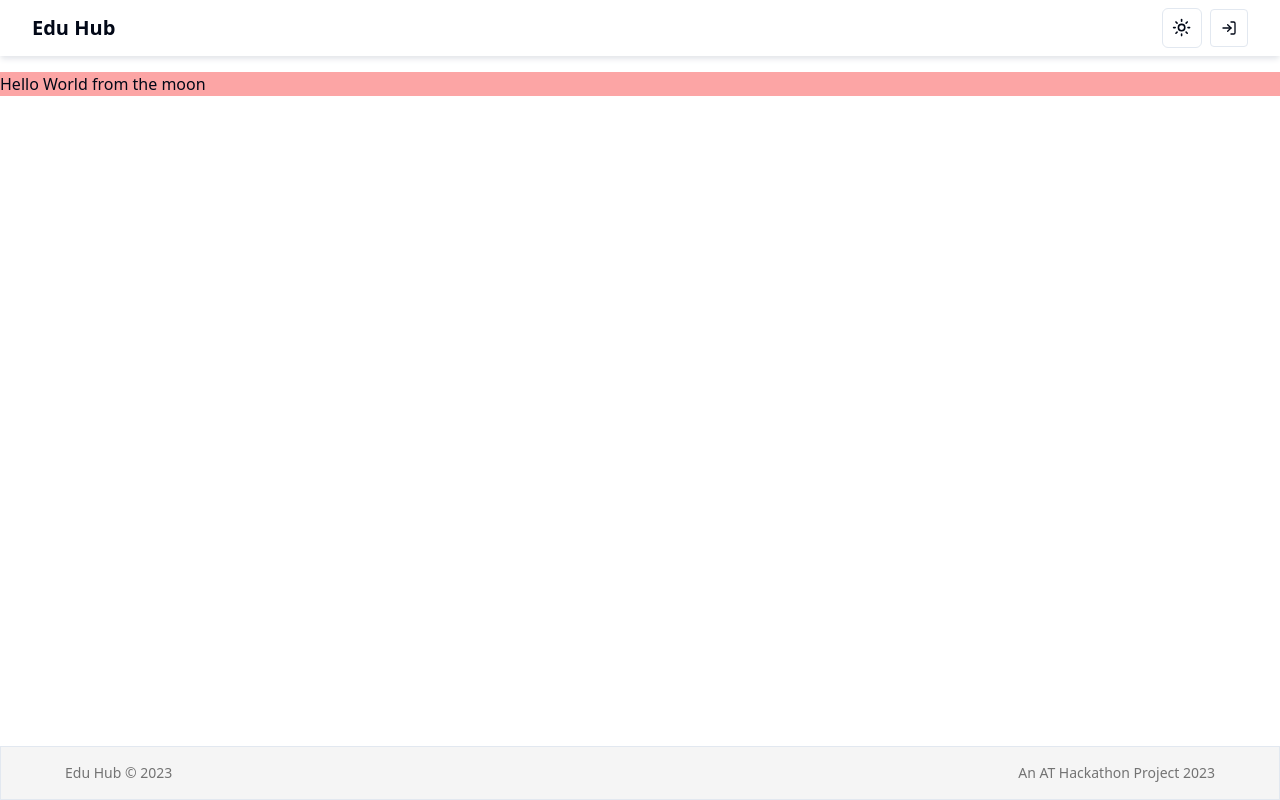
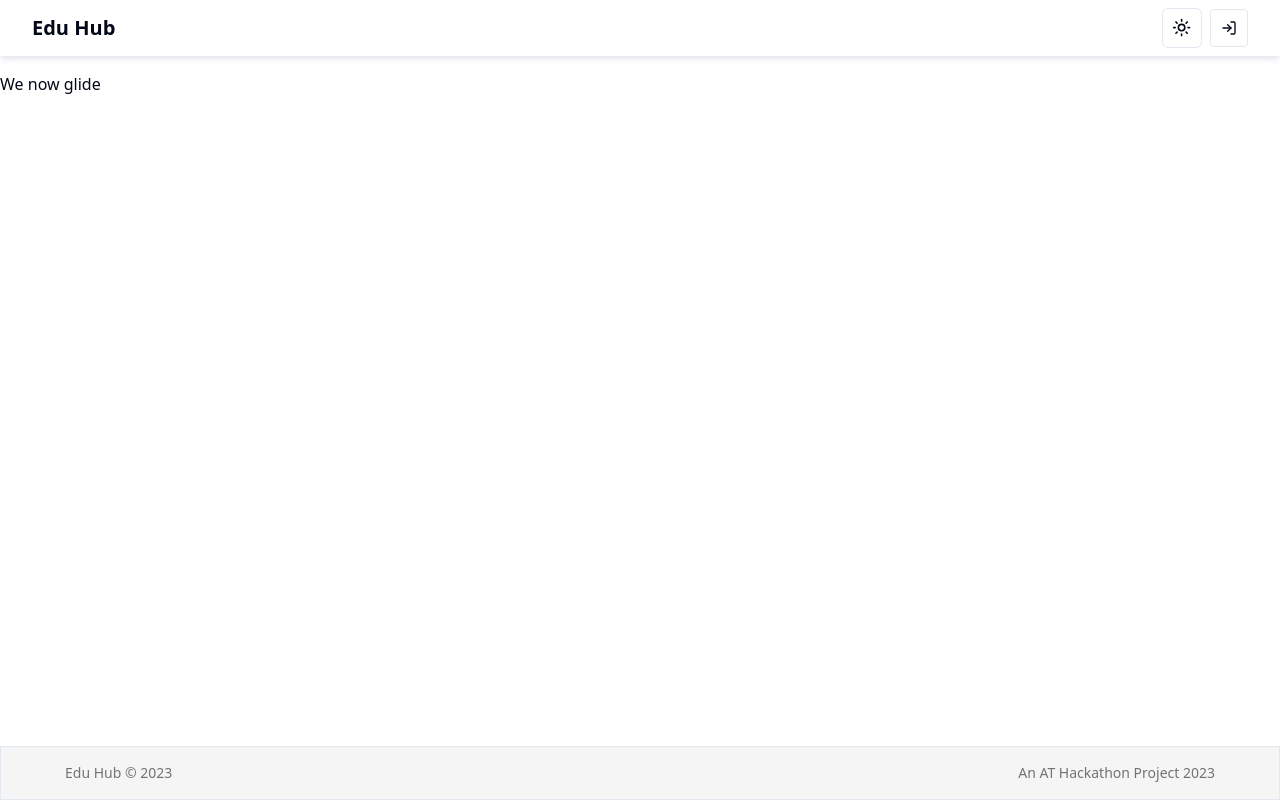
Before and after one commit to Codedwells/edu-hub, a Next.js app in the folder client/: page / in a window 1280 px wide. Built offline with nearby package versions, Linux system fonts and the light colour scheme.

Commit message:
Fix: Dark mode footer style

```diff
--- a/client/src/app/(home)/layout.tsx
+++ b/client/src/app/(home)/layout.tsx
@@ -9,7 +9,7 @@ const Layout = ({ children }: { children: React.ReactNode }) => {
       <main className='flex flex-col min-h-screen'>
         <MainNav/>
         {children}
-        <MainFooter className={'mt-auto border bg-neutral-100 text-center text-neutral-500 lg:text-left '} />
+        <MainFooter className={'mt-auto border bg-neutral-100 text-center text-neutral-500 lg:text-left dark:bg-transparent'} />
       </main>
     </>
   )
--- a/client/src/app/(home)/page.tsx
+++ b/client/src/app/(home)/page.tsx
@@ -1,7 +1,7 @@
 export default function Home() {
   return (
     <section className="mt-4">
-      <p className='bg-red-300'>Hello World from the moon</p>
+      <p className=''>We now glide</p>
     </section>
   )
 }
--- a/client/src/components/main-nav.tsx
+++ b/client/src/components/main-nav.tsx
@@ -5,7 +5,7 @@ import { ModeToggle } from './theme/theme-toggle'
 const MainNav = ({ classNames }: { classNames?: string }) => {
 	return (
 		<nav className={`${classNames}`}>
-			<ul className='flex select-none items-center justify-between p-2 px-8 shadow-md shadow-gray-200'>
+			<ul className='flex select-none items-center justify-between p-2 px-8 shadow-md shadow-gray-200 dark:border-b dark:shadow-none'>
 				<li>
 					<Link href='/' className='text-xl font-[600]'>
 						Edu Hub
```
